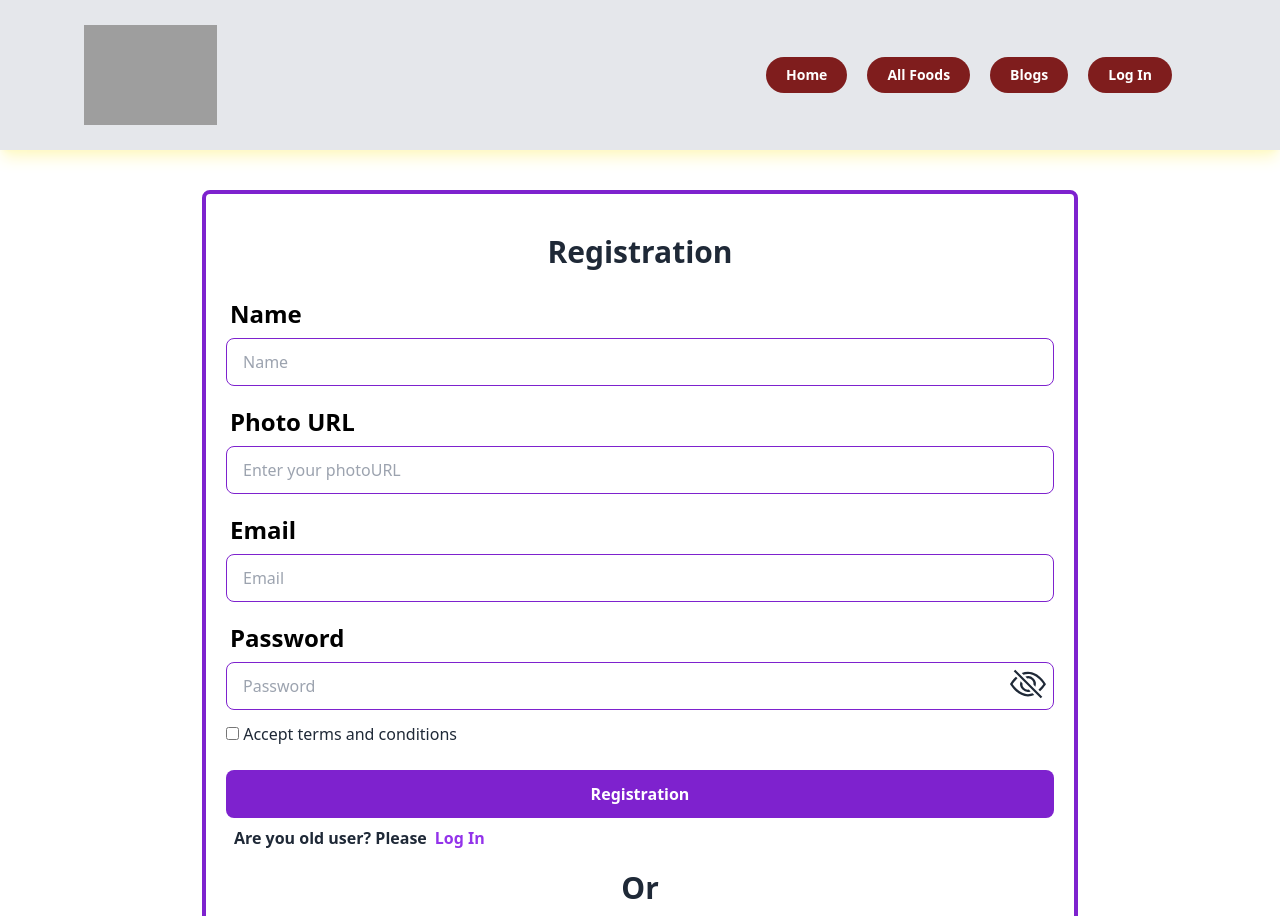
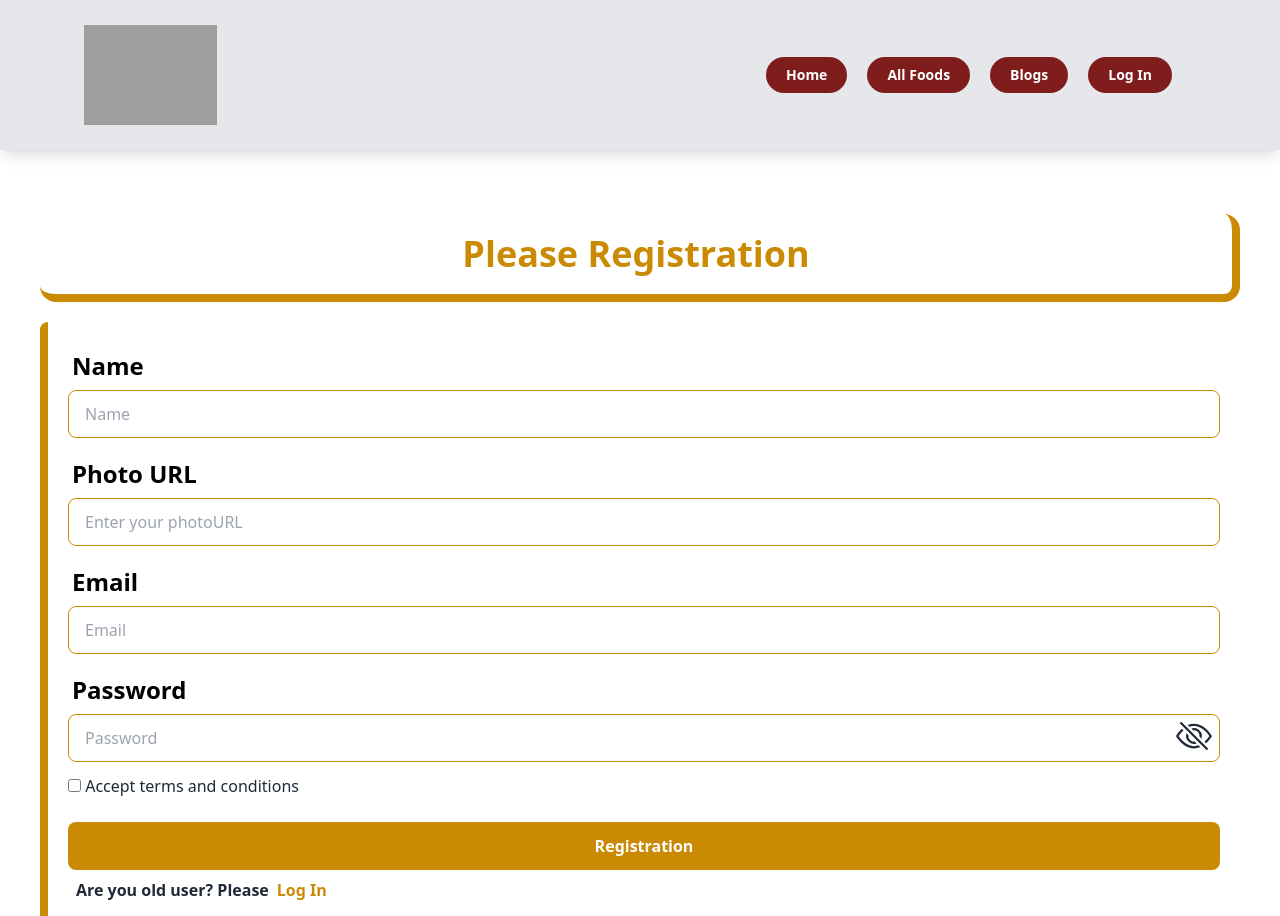
Before and after one commit to mdmomenulislam1/Corner_Cafe_Client, a React (Vite) app: page /registration in a window 1280 px wide. Shown: the top 916 px of the page. Built offline with nearby package versions, Linux system fonts and the light colour scheme; no server answers; grey boxes are pictures that could not be loaded.

Commit message:
Login and Registration customize page added

```diff
--- a/src/Components/Navbar.jsx
+++ b/src/Components/Navbar.jsx
@@ -42,7 +42,7 @@ const Navbar = () => {
   </div>
 
   return (
-    <div className="flex justify-between h-[150px] items-center bg-gray-200 shadow-lg shadow-yellow-100 lg:px-16 lg:py-5">
+    <div className="flex justify-between h-[150px] items-center bg-gray-200 shadow-lg lg:px-16 lg:py-5">
       <div className="flex justify-between items-center gap-5">
         <div className=" text-black dropdown">
           <label tabIndex={0} className="btn btn-ghost lg:hidden">
--- a/src/Layout/LoginPage.jsx
+++ b/src/Layout/LoginPage.jsx
@@ -73,22 +73,22 @@ const LoginPage = () => {
 
 
     return (
-        <div className="p-14 mx-auto shadow-2xl">
+        <div className="mx-5 md:mx-10 lg:mx-15 my-5 md:my-10 lg:my-15">
 
             {
             user ?
-                <div className="py-10 text-center font-bold">
-                    <p className="my-3">Welcome to our World</p>
-                    <p className="my-3">Name: {user?.displayName}</p>
-                    <img src="https://i.ibb.co/FzKkyS3/1e769b3a675977651b76790a90591eb1.jpg" alt="" className="rounded-full mx-auto my-3" />
-                    <img src={user?.photoURL} alt="" className="rounded-full mx-auto my-3" />
-                    <p className="my-3">Email: {user?.email}</p>
+            <div className="text-center">
+            <h1 className="text-center p-5 text-4xl font-bold border-b-8 border-r-8 text-yellow-600 rounded-2xl border-yellow-600 mt-8 md:mt-12 lg:mt-16 ">My Profile Page</h1>
 
-                </div> :
+            <img src={user?.photoURL} alt="" className="rounded-lg mx-auto my-3" />
+            <p className="my-3 font-bold">Welcome</p>
+            <p className="my-3 font-bold text-yellow-600">Name: {user?.displayName}</p>
+            <p className="my-3 font-bold">Email: {user?.email}</p>
+        </div> :
 
-                    <div className="w-3/4 border-4 border-purple-700 mx-auto rounded-2xl p-10">
-                    <h2 className="text-3xl font-extrabold  text-center my-5">Log In </h2>
                     <div className="">
+                         <h1 className="text-center p-5 text-4xl font-bold border-b-8 border-l-8 text-yellow-600 rounded-2xl border-yellow-600 mt-8 md:mt-12 lg:mt-16 ">Please Log In</h1>
+                     <div className="border-r-8 border-yellow-600 mt-5 rounded-lg p-5">
                         <form onSubmit={handleLogin} className="w-full">
                             <div className="form-control">
                                 <label className="label">
@@ -99,7 +99,7 @@ const LoginPage = () => {
                                     name="email"
                                     ref={emailRef}
                                     placeholder="Email"
-                                    className="input input-bordered border-purple-700 text-black" required />
+                                    className="input input-bordered border-yellow-600 text-black" required />
                             </div>
                             <div className="form-control relative">
                                 <label className="label">
@@ -109,7 +109,7 @@ const LoginPage = () => {
                                     type={showPassword ? "text" : "password"}
                                     name="password"
                                     placeholder="Password"
-                                    className="input input-bordered border-purple-700 text-black" required />
+                                    className="input input-bordered border-yellow-600 text-black" required />
                                 <span className="absolute text-4xl right-2 bottom-10" onClick={() => setShowPassword(!showPassword)}>
                                     {
                                         showPassword ? <BsEye></BsEye> : <BsEyeSlash></BsEyeSlash>
@@ -121,17 +121,17 @@ const LoginPage = () => {
                                 </label>
                             </div>
                             <div className="form-control mt-6">
-                                <button className="bg-purple-700 font-bold text-center text-white p-3 rounded-lg">Login</button>
+                                <button className="bg-yellow-600 font-bold text-center hover:bg-yellow-800 text-white p-3 rounded-lg">Login</button>
                             </div>
                         </form>
-                        <p className="font-semibold my-4"> Are you New? Please <Link to="/registration" className="text-purple-700 font-extrabold"> <span> Register</span></Link></p>
+                        <p className="font-semibold my-4"> Are you New? Please <Link to="/registration" className="text-yellow-600 font-extrabold"> <span> Register</span></Link></p>
                     </div>
                     <h3 className="text-center text-3xl font-bold"> Or </h3>
-                    <div className="flex justify-center items-center py-3">
+                    <div className="flex justify-center items-center py-3 rounded-lg border-yellow-600 border-l-8">
 
                         <Link onClick={handleGoogleSignIn} className=" gap-2 flex justify-center items-center">
 
-                            <button  className="text-2xl font-bold px-5 bg-purple-700 rounded-2xl py-3 text-white"><BsGoogle className="text-yellow-400 inline mx-3"></BsGoogle> Google</button>
+                            <button  className="text-2xl font-bold px-5 bg-yellow-600 rounded-2xl py-3 text-white"><BsGoogle className="text-white mb-1 inline mx-3"></BsGoogle> Google</button>
                         </Link>
 
                     </div>
--- a/src/Layout/RegistrationPage.jsx
+++ b/src/Layout/RegistrationPage.jsx
@@ -58,37 +58,37 @@ const Registration = () => {
 
 
     return (
-        <div className="px-14 mx-auto my-10">
+        <div className="mx-5 md:mx-10 lg:md-15 my-5 md:my-10 lg:my-15">
 
             {
-                user ? <div className="py-10 text-center font-bold">
+                user ? <div className="text-center">
+                    <h1 className="text-center p-5 text-4xl font-bold border-b-8 border-r-8 text-yellow-600 rounded-2xl border-yellow-600 mt-8 md:mt-12 lg:mt-16 ">My Profile Page</h1>
 
-                    <img src={user?.photoURL} alt="" className="rounded-full mx-auto my-3" />
-                    <img className="rounded-full mx-auto my-3" src="https://i.ibb.co/8cbwwGw/welcome-poster-blue-design-template-b92f38c3b08a5ed4efd360e12f1aef7b-screen.jpg" alt="" />
-                    <p className="my-3">Welcome to our World</p>
-                    <p className="my-3">Name: {user?.displayName}</p>
-                    <p className="my-3">Email: {user?.email}</p>
+                    <img src={user?.photoURL} alt="" className="rounded-lg mx-auto my-3" />
+                    <p className="my-3 font-bold">Welcome</p>
+                    <p className="my-3 font-bold text-yellow-600">Name: {user?.displayName}</p>
+                    <p className="my-3 font-bold">Email: {user?.email}</p>
                 </div> :
-                    <div className="w-3/4 mx-auto border-4 p-5 rounded-lg border-purple-700">
-                        <h2 className="text-3xl font-extrabold  text-center my-5">Registration </h2>
-                        <form onSubmit={handleRegister} className="w-full">
+                    <div className="">
+                        <h1 className="text-center p-5 text-4xl font-bold border-b-8 border-r-8 text-yellow-600 rounded-2xl border-yellow-600 mt-8 md:mt-12 lg:mt-16 ">Please Registration</h1>
+                        <form onSubmit={handleRegister} className="border-l-8 rounded-lg mt-5 border-yellow-600 p-5">
                             <div className="form-control mb-3">
                                 <label className="label">
                                     <span className="label-text text-black text-2xl font-bold">Name</span>
                                 </label>
-                                <input type="name" name="name" placeholder="Name" className="input input-bordered border-purple-700 text-black" required />
+                                <input type="name" name="name" placeholder="Name" className="input input-bordered border-yellow-600 text-black" required />
                             </div>
                             <div className="form-control mb-3">
                                 <label className="label">
                                     <span className="label-text text-black text-2xl font-bold">Photo URL</span>
                                 </label>
-                                <input type="text" name="photoURL" placeholder="Enter your photoURL" className="input input-bordered border-purple-700 text-black" required />
+                                <input type="text" name="photoURL" placeholder="Enter your photoURL" className="input input-bordered border-yellow-600 text-black" required />
                             </div>
                             <div className="form-control mb-3">
                                 <label className="label">
                                     <span className="label-text text-black text-2xl font-bold">Email</span>
                                 </label>
-                                <input type="email" name="email" placeholder="Email" className="input input-bordered border-purple-700 text-black" required />
+                                <input type="email" name="email" placeholder="Email" className="input input-bordered border-yellow-600 text-black" required />
                             </div>
                             <div className="form-control relative mb-3">
                                 <label className="label">
@@ -98,7 +98,7 @@ const Registration = () => {
                                     type={showPassword ? "text" : "password"}
                                     name="password"
                                     placeholder="Password"
-                                    className="input input-bordered border-purple-700 text-black" required />
+                                    className="input input-bordered border-yellow-600 text-black" required />
                                 <span className="absolute text-4xl right-2 bottom-2" onClick={() => setShowPassword(!showPassword)}>
                                     {
                                         showPassword ? <BsEye></BsEye> : <BsEyeSlash></BsEyeSlash>
@@ -107,15 +107,17 @@ const Registration = () => {
                             </div>
                             <input type="checkbox" name="terms" id="terms" required /> Accept terms and conditions
                             <div className="form-control mt-6">
-                                <button className="bg-purple-700 font-bold text-center text-white p-3 rounded-lg">Registration</button>
+                                <button className="bg-yellow-600 font-bold text-center hover:bg-yellow-800 text-white p-3 rounded-lg">Registration</button>
                             </div>
+                            <p className="flex p-2 font-semibold"> Are you old user? Please <Link to="/login" className="px-2 text-yellow-600 font-extrabold"><span> Log In</span></Link></p>
+
                         </form>
-                        <p className="flex p-2 font-semibold"> Are you old user? Please <Link to="/login" className="px-2 text-purple-600 font-extrabold"><span> Log In</span></Link></p>
+                        {/* <p className="flex p-2 font-semibold"> Are you old user? Please <Link to="/login" className="px-2 text-purple-600 font-extrabold"><span> Log In</span></Link></p> */}
                         <h3 className="text-center text-3xl p-3 font-bold"> Or </h3>
-                        <div className="flex justify-center items-center pb-5">
+                        <div className="flex justify-center items-center pb-5 border-r-8 rounded-lg border-yellow-600">
 
                             <Link onClick={handleGoogleSignIn} className=" gap-2 flex justify-center items-center">
-                                <button className="text-2xl font-bold px-5 bg-purple-700 rounded-2xl py-3 text-white"><BsGoogle className="text-yellow-400 inline mx-3"></BsGoogle> Google</button>
+                                <button className="text-2xl font-bold px-5 bg-yellow-600 rounded-2xl py-3 text-white"><BsGoogle className="text-white inline mx-3"></BsGoogle> Google</button>
                             </Link>
                         </div>
                     </div>
```
